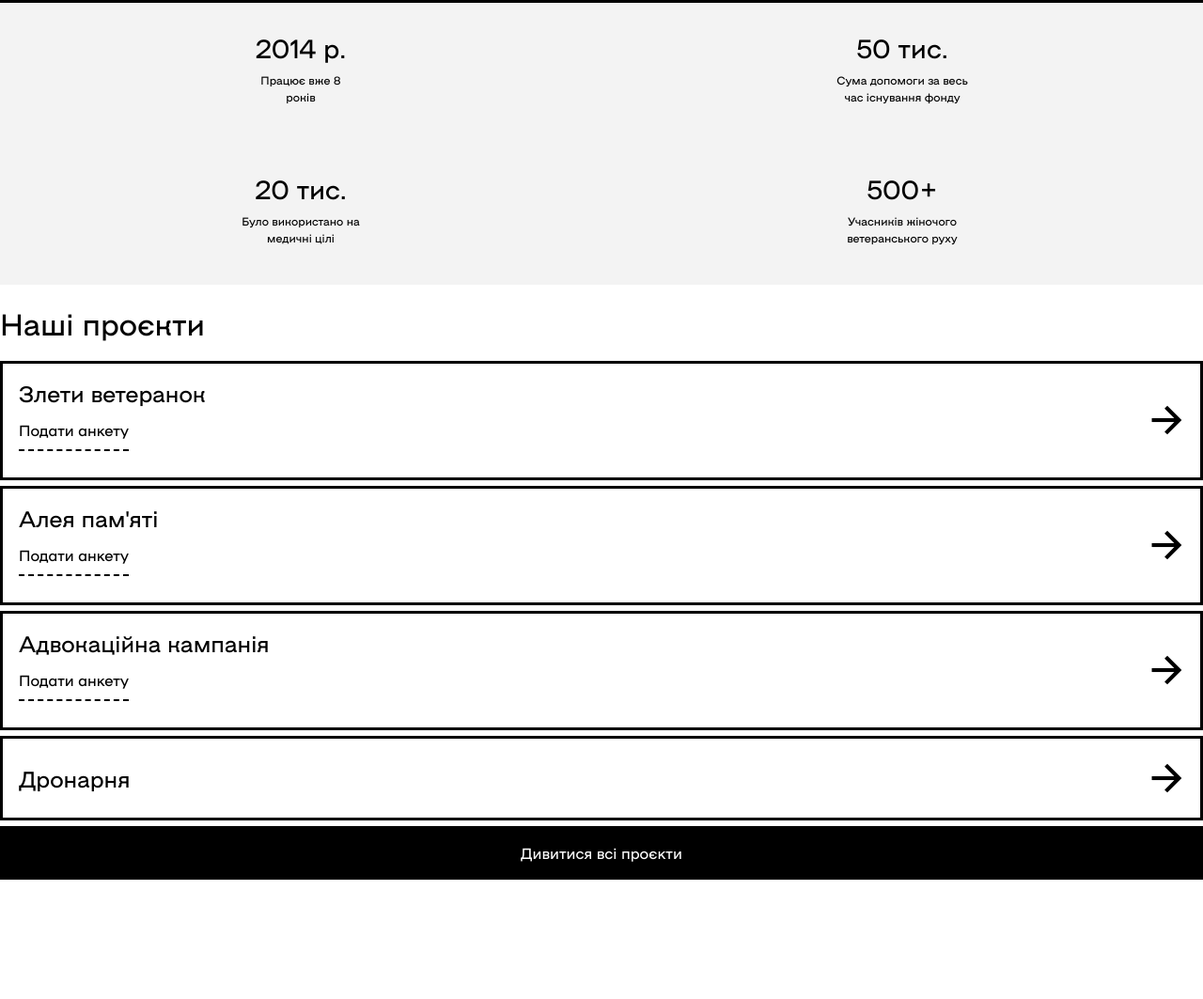
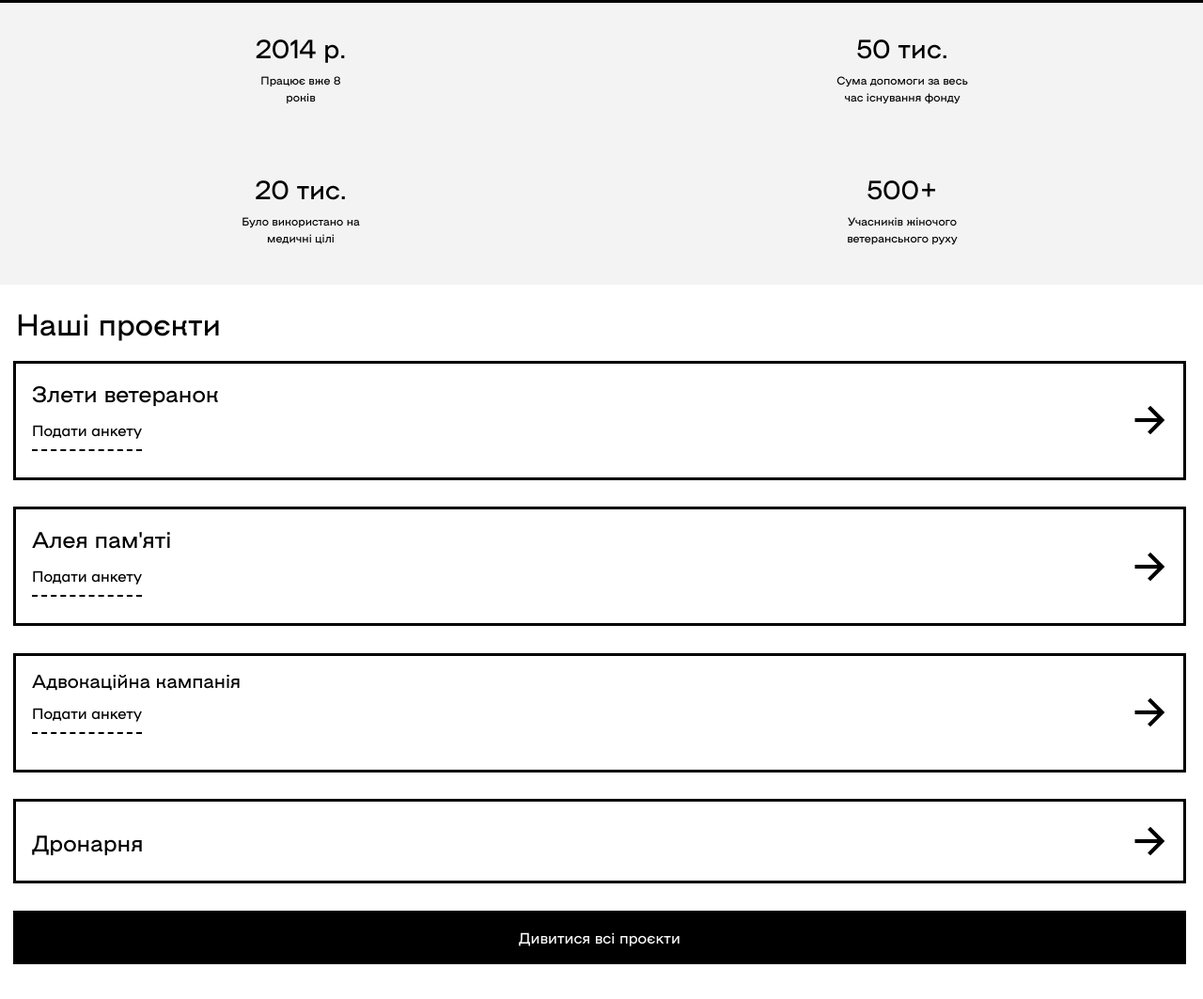
Before and after one commit to RomanTsvindin/Veteranka, a plain HTML site: page index.html in a window 1280 px wide. Shown: the part 896-1959 px from the top of the page at 94% size. Drawn offline with Linux system fonts and the light colour scheme.

Commit message:
Our projects was done final

```diff
--- a/styles/main.scss
+++ b/styles/main.scss
@@ -117,6 +117,7 @@
     font-size: 32px;
     line-height: 38px;
     color: #000;
+    margin-left: 17px;
   }
   &__section {
     display: flex;
@@ -128,14 +129,21 @@
     background: #fff;
     border: 3px solid #000;
     padding-left: 17px;
+    &:nth-child(3) > h1 {
+      font-size: 20px;
+      line-height: 24px;
+    }
+
     &--last{
       height: 90px;
       box-sizing: border-box;
       background: #fff;
       border: 3px solid #000;
       justify-content: center;
-      font-size: 24px;
-      line-height: 29px;
+      & > h1 {
+        font-size: 24px;
+        line-height: 29px;
+      }
     }
   }
   &__section-title {
@@ -159,10 +167,13 @@
     border-bottom: 2px dashed #000;
   }
   &__container {
-    height: 552px;
+    height: 642px;
     display: flex;
     flex-direction: column;
     justify-content: space-between;
+    margin-left: 14px;
+    margin-right: 18px;
+
   }
 }
 
```
Also changed, not shown: styles/main.css, 1 other file.
